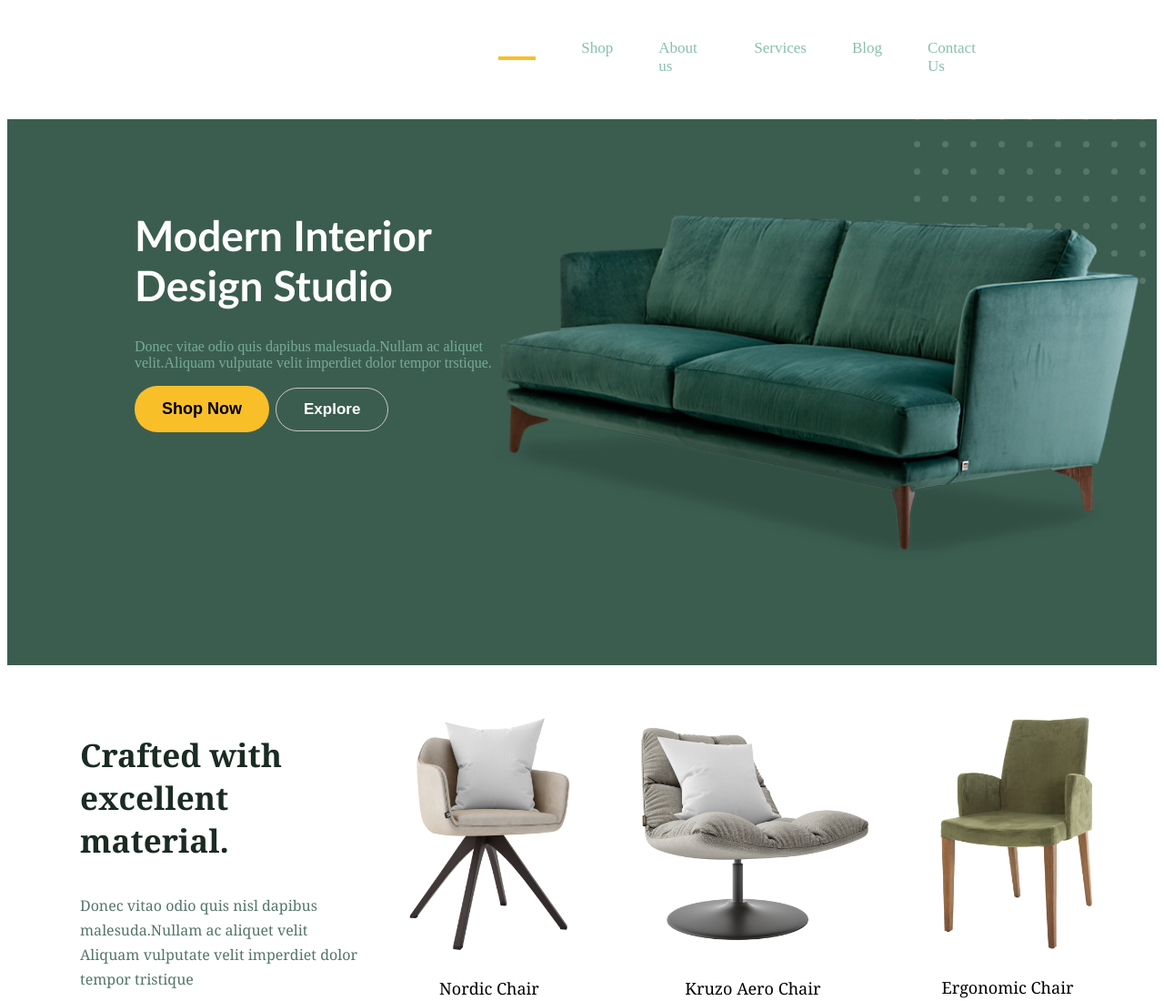
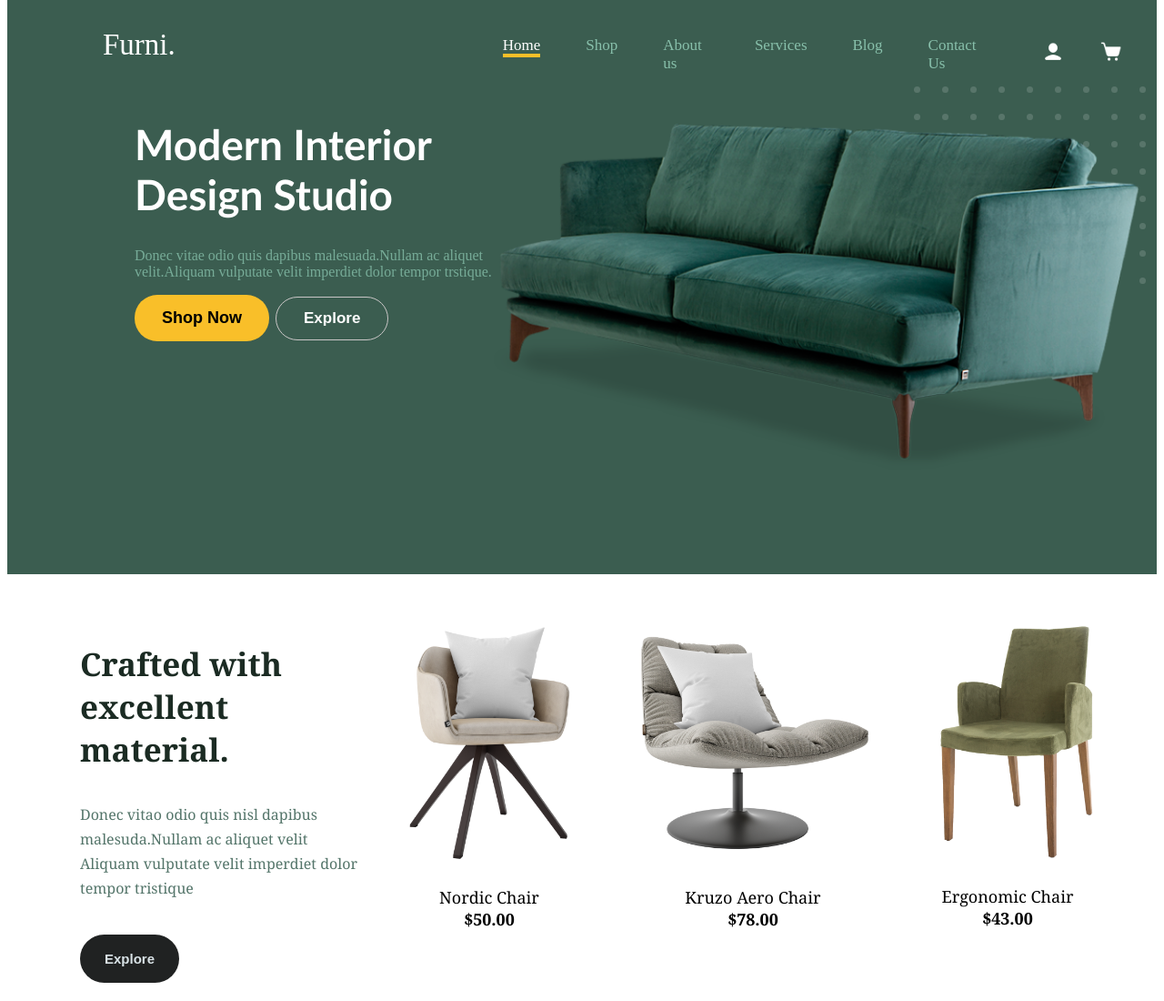
Before and after one commit to SelvedinSoftic/Furni, a plain HTML site: page index.html in a window 1280 px wide. Shown: the top 1100 px of the page at 91% size. Drawn offline with Linux system fonts and the light colour scheme.

Commit message:
Update index.html

```diff
--- a/index.html
+++ b/index.html
@@ -8,7 +8,7 @@
     <link rel="stylesheet" href="furni.css">
   </head>
   <body>
-    <nav class="navbar1">
+    <nav class="navbar">
       <div class="container">
         <a class="navbar-ime" href="index.html">Furni.</a>
         <ul class="navbar-meni">
```
